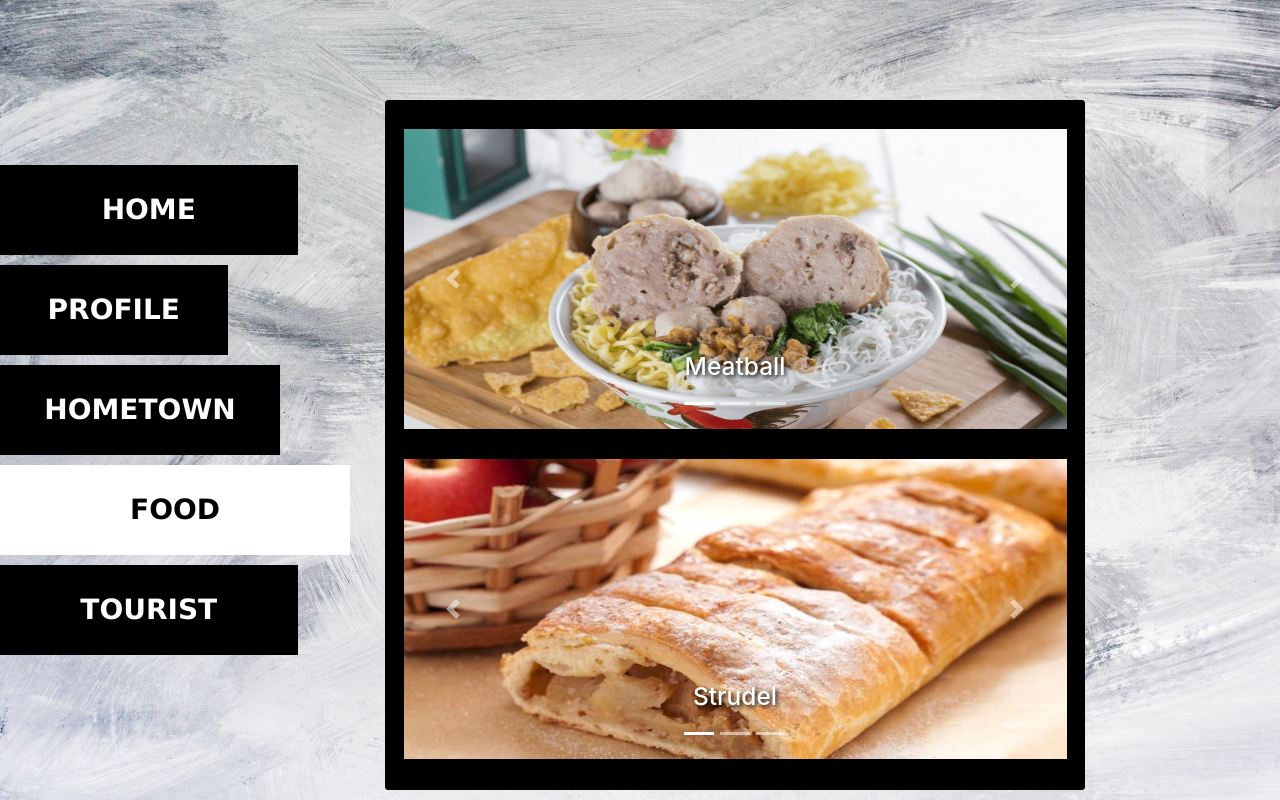
After one commit to hipzi/quiz1, a PHP site: page /food.html in a window 1280 px wide. The commit adds this page. Run offline with PHP 8.4, Linux system fonts and the light colour scheme.

Commit message:
add food

```diff
--- /dev/null
+++ b/food.html
@@ -0,0 +1,157 @@
+<!DOCTYPE html>
+<html lang="en">
+    <head>
+        <meta name="viewport" content="width=device-width, initial-scale=1.0" />
+
+        <title>Zahratul Millah</title>
+
+        <style type="text/css">
+            @import url('style.css');
+        </style>
+
+        <!-- Bootstrap -->
+        <link rel="stylesheet" href="https://stackpath.bootstrapcdn.com/bootstrap/4.5.2/css/bootstrap.min.css" integrity="sha384-JcKb8q3iqJ61gNV9KGb8thSsNjpSL0n8PARn9HuZOnIxN0hoP+VmmDGMN5t9UJ0Z" crossorigin="anonymous">
+
+        <!-- Font -->
+        <link href="https://fonts.googleapis.com/css2?family=Roboto&display=swap" rel="stylesheet">
+
+        <!-- Icon -->
+        <link rel="stylesheet" href="https://maxcdn.bootstrapcdn.com/font-awesome/4.7.0/css/font-awesome.min.css">
+
+    </head>
+
+    <body>
+        <div class="background">
+
+            <div class="nav">
+                <a class="a" href="index.html">HOME</a>
+                <a class="b" href="profile">PROFILE</a>
+                <a class="c" href="hometown">HOMETOWN</a>
+                <a class="d active" href="food">FOOD</a>
+                <a class="e" href="tourist">TOURIST</a>
+            </div>
+
+            <div class="container">
+                <div class="card" id="food">
+                    <div class="card-body">
+                        <div class="row" style="margin-bottom: 30px;">
+                            <div class="col-md-12">
+                                <!-- Slide -->
+                                <div id="meal" class="carousel slide carousel-fade" data-ride="carousel">
+                                    <ol class="carousel-indicators">
+                                        <li data-target="#meal" data-slide-to="0" class="active"></li>
+                                        <li data-target="#meal" data-slide-to="1"></li>
+                                        <li data-target="#meal" data-slide-to="2"></li>
+                                    </ol>
+                                    <div class="carousel-inner" role="listbox">
+                                        <div class="carousel-item active">
+                                            <div class="view">
+                                            <img class="d-block w-100" src="../quiz1/img/meatball.png"
+                                                alt="Meatball" style="width:680px;height:300px;">
+                                            <div class="mask rgba-black-light"></div>
+                                            </div>
+                                            <div class="carousel-caption">
+                                            <h3 class="h3-responsive" style="text-shadow: 2px 2px 4px #000000">Meatball</h3>
+                                            </div>
+                                        </div>
+                                        <div class="carousel-item">
+                                            <div class="view">
+                                            <img class="d-block w-100" src="../quiz1/img/rawon.jpg"
+                                                alt="Rawon" style="width:680px;height:300px;">
+                                            <div class="mask rgba-black-strong"></div>
+                                            </div>
+                                            <div class="carousel-caption">
+                                            <h3 class="h3-responsive" style="text-shadow: 2px 2px 4px #000000">Rawon</h3>
+                                            </div>
+                                        </div>
+                                        <div class="carousel-item">
+                                            <div class="view">
+                                            <img class="d-block w-100" src="../quiz1/img/rabit-satay.jpg"
+                                                alt="Rabbit Satay" style="width:680px;height:300px;">
+                                            <div class="mask rgba-black-slight"></div>
+                                            </div>
+                                            <div class="carousel-caption">
+                                            <h3 class="h3-responsive" style="text-shadow: 2px 2px 4px #000000">Rabbit Satay</h3>
+                                            </div>
+                                        </div>
+                                    </div>
+                                    <a class="carousel-control-prev" href="#meal" role="button" data-slide="prev">
+                                        <span class="carousel-control-prev-icon" aria-hidden="true"></span>
+                                        <span class="sr-only">Previous</span>
+                                    </a>
+                                    <a class="carousel-control-next" href="#meal" role="button" data-slide="next">
+                                        <span class="carousel-control-next-icon" aria-hidden="true"></span>
+                                        <span class="sr-only">Next</span>
+                                    </a>
+                                </div>
+                                <!-- End Slide -->
+                            </div>
+                        </div>
+                        <div class="row">
+                            <div class="col-md-12">
+                                <!-- Slide -->
+                                <div id="snack" class="carousel slide carousel-fade" data-ride="carousel">
+                                    <ol class="carousel-indicators">
+                                        <li data-target="#snack" data-slide-to="0" class="active"></li>
+                                        <li data-target="#snack" data-slide-to="1"></li>
+                                        <li data-target="#snack" data-slide-to="2"></li>
+                                    </ol>
+                                    <div class="carousel-inner" role="listbox">
+                                        <div class="carousel-item active">
+                                            <div class="view">
+                                            <img class="d-block w-100" src="../quiz1/img/strudel.jpg"
+                                                alt="First slide" style="width:680px;height:300px;">
+                                            <div class="mask rgba-black-light"></div>
+                                            </div>
+                                            <div class="carousel-caption">
+                                            <h3 class="h3-responsive" style="text-shadow: 2px 2px 4px #000000">Strudel</h3>
+                                            </div>
+                                        </div>
+                                        <div class="carousel-item">
+                                            <div class="view">
+                                            <img class="d-block w-100" src="../quiz1/img/Sponge-cake.jpg"
+                                                alt="Sponge Cake" style="width:680px;height:300px;">
+                                            <div class="mask rgba-black-strong"></div>
+                                            </div>
+                                            <div class="carousel-caption">
+                                            <h3 class="h3-responsive" style="text-shadow: 2px 2px 4px #000000">Sponge Cake</h3>
+                                            </div>
+                                        </div>
+                                        <div class="carousel-item">
+                                            <div class="view">
+                                            <img class="d-block w-100" src="../quiz1/img/tempe-chips.jpg"
+                                                alt="Tempe Chips" style="width:680px;height:300px;">
+                                            <div class="mask rgba-black-slight"></div>
+                                            </div>
+                                            <div class="carousel-caption">
+                                            <h3 class="h3-responsive" style="text-shadow: 2px 2px 4px #000000">Tempe Chips</h3>
+                                            </div>
+                                        </div>
+                                    </div>
+                                    <a class="carousel-control-prev" href="#snack" role="button" data-slide="prev">
+                                        <span class="carousel-control-prev-icon" aria-hidden="true"></span>
+                                        <span class="sr-only">Previous</span>
+                                    </a>
+                                    <a class="carousel-control-next" href="#snack" role="button" data-slide="next">
+                                        <span class="carousel-control-next-icon" aria-hidden="true"></span>
+                                        <span class="sr-only">Next</span>
+                                    </a>
+                                </div>
+                                <!-- End Slide -->
+                            </div>
+                        </div>
+
+                    </div>
+                </div>
+            </div>
+        </div>
+
+        <script src="button.js"></script>
+
+        <!-- Bootstrap -->
+        <script src="https://code.jquery.com/jquery-3.5.1.slim.min.js" integrity="sha384-DfXdz2htPH0lsSSs5nCTpuj/zy4C+OGpamoFVy38MVBnE+IbbVYUew+OrCXaRkfj" crossorigin="anonymous"></script>
+        <script src="https://cdn.jsdelivr.net/npm/popper.js@1.16.1/dist/umd/popper.min.js" integrity="sha384-9/reFTGAW83EW2RDu2S0VKaIzap3H66lZH81PoYlFhbGU+6BZp6G7niu735Sk7lN" crossorigin="anonymous"></script>
+        <script src="https://stackpath.bootstrapcdn.com/bootstrap/4.5.2/js/bootstrap.min.js" integrity="sha384-B4gt1jrGC7Jh4AgTPSdUtOBvfO8shuf57BaghqFfPlYxofvL8/KUEfYiJOMMV+rV" crossorigin="anonymous"></script>
+
+    </body>
+</html>
--- a/style.css
+++ b/style.css
@@ -149,7 +149,6 @@ a.active, .nav a:hover{
     color:white;
     font-size:42px;
     text-transform:uppercase;
-    text-shadow: 2px 2px #000000;
     text-shadow: 2px 2px 4px rgba(0, 0, 0, 0.5);
 }
 
@@ -288,3 +287,13 @@ a.active, .nav a:hover{
     background-color: #000000 !important;
     color: white;
 }
+
+/* Food */
+
+#food {
+    margin: 100px 0 0 300px;
+    background-color: black;
+    width: 700px;
+    height: 690px;
+    padding-top: 10px;
+}
```
Also changed, not shown: img/Sponge-cake.jpg (added), img/meatball.png (added), img/rabit-satay.jpg (added), img/rawon.jpg (added), img/strudel.jpg (added), img/tempe-chips.jpg (added).
